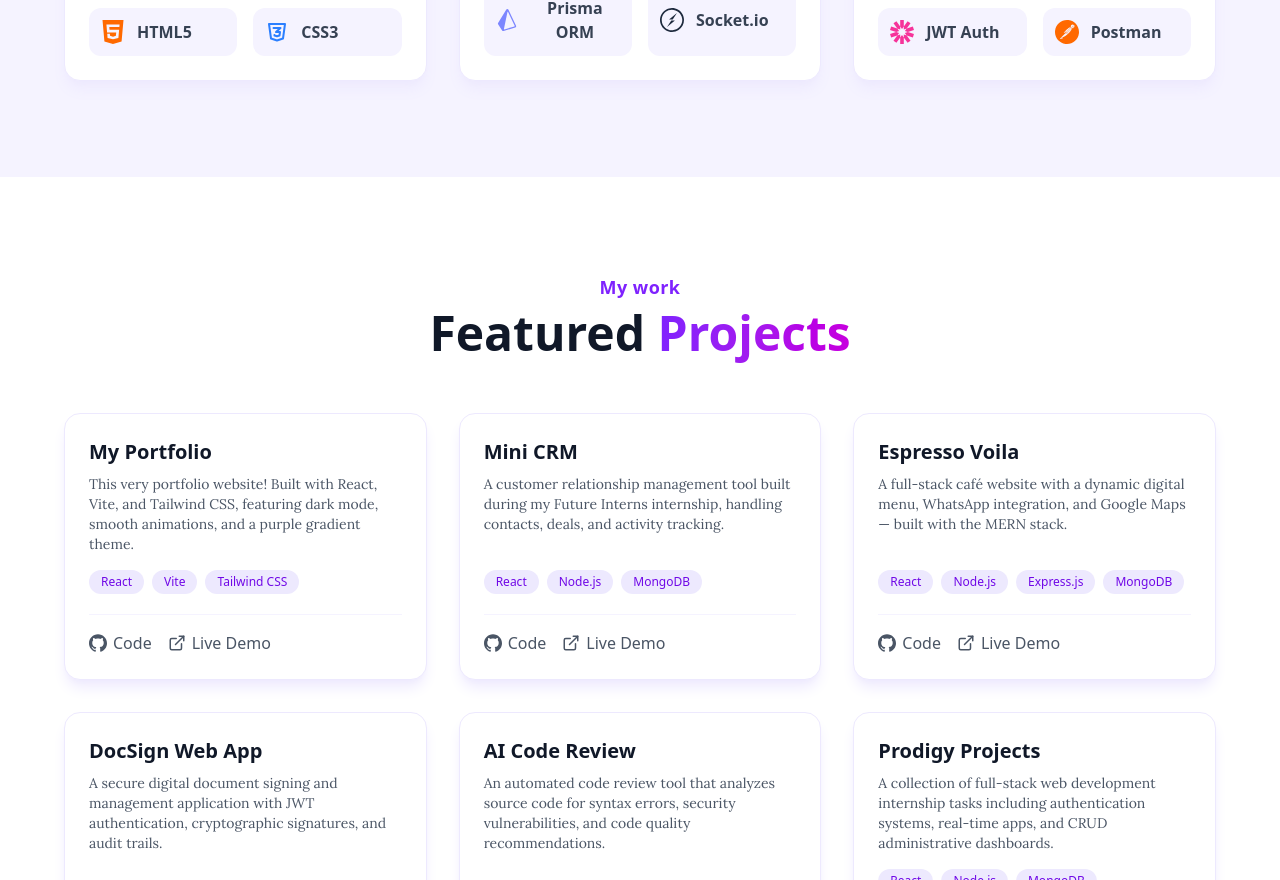
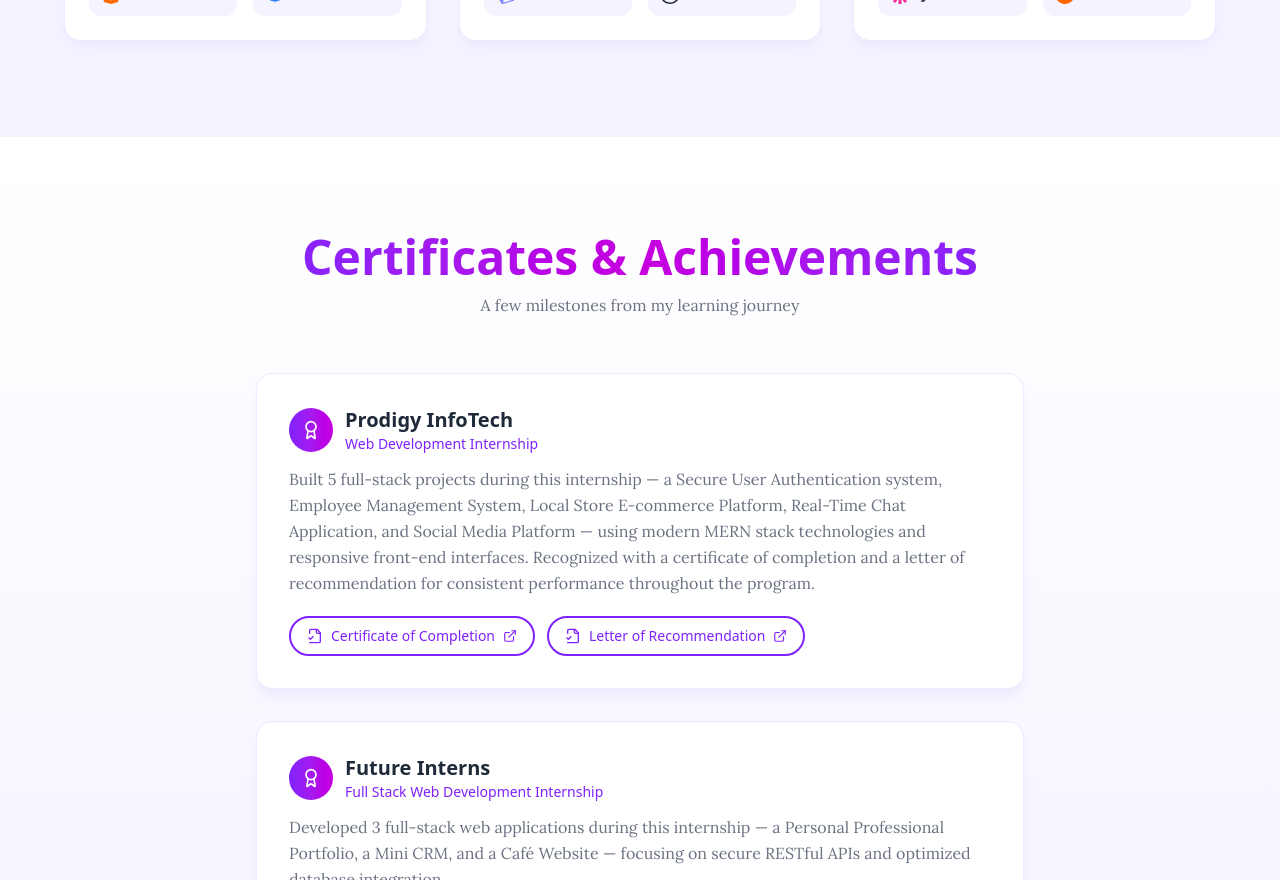
Before and after one commit to gloriasemyol/FUTURE_FS_01, a React (Vite) app: page / in a window 1280 px wide. Shown: the part 1920-2800 px from the top of the page. Built offline with nearby package versions, Linux system fonts and the light colour scheme.

Commit message:
Certificates added

```diff
--- a/src/App.jsx
+++ b/src/App.jsx
@@ -3,6 +3,7 @@
 import Hero from "./components/Hero";
 import About from "./components/About";
 import Skills from "./components/Skills";
+import Certificates from "./components/Certificates";
 import Projects from "./components/Projects";
 import Resume from "./components/Resume";
 import Contact from "./components/Contact";
@@ -31,6 +32,7 @@
       <Hero />
       <About />
       <Skills />
+      <Certificates />
       <Projects />
       <Resume />
       <Contact />
--- /dev/null
+++ b/src/components/Certificates.jsx
@@ -0,0 +1,93 @@
+import { Award, ExternalLink, FileCheck2 } from "lucide-react";
+
+const certificates = [
+  {
+    title: "Prodigy InfoTech",
+    subtitle: "Web Development Internship",
+    description:
+      "Built 5 full-stack projects during this internship — a Secure User Authentication system, Employee Management System, Local Store E-commerce Platform, Real-Time Chat Application, and Social Media Platform — using modern MERN stack technologies and responsive front-end interfaces. Recognized with a certificate of completion and a letter of recommendation for consistent performance throughout the program.",
+    links: [
+      { label: "Certificate of Completion", url: "https://drive.google.com/open?id=1Lq92euRXeaE91TWHD5fzjygNqyBWF7n4&usp=drive_copy" },
+      { label: "Letter of Recommendation", url: "https://drive.google.com/open?id=1M3EAsgig7lrVCkaaqzQo-t8o0EOt1Df8&usp=drive_copy" },
+    ],
+  },
+  {
+    title: "Future Interns",
+    subtitle: "Full Stack Web Development Internship",
+    description:
+      "Developed 3 full-stack web applications during this internship — a Personal Professional Portfolio, a Mini CRM, and a Café Website — focusing on secure RESTful APIs and optimized database integration.",
+    links: [
+      { label: "Certificate of Completion", url: "https://drive.google.com/open?id=1OigmX9VZ8XbDO9Awe0CWGilgsIjMi3we&usp=drive_copy" },
+      { label: "Letter of Recommendation", url: "https://drive.google.com/open?id=10nhgbA27ih1ENhpV34tXBoP5fIPOpXyC&usp=drive_copy" },
+    ],
+  },
+];
+
+function Certificates() {
+  return (
+    <section
+      id="certificates"
+      className="min-h-screen px-6 py-24 bg-gradient-to-b from-white to-violet-50 dark:from-[#0F0A1F] dark:to-[#1a0f2e]"
+    >
+      <div className="max-w-3xl mx-auto">
+
+        {/* Section Heading */}
+        <div className="text-center mb-14">
+          <h2 className="text-4xl md:text-5xl font-extrabold mb-3 bg-gradient-to-r from-violet-600 via-fuchsia-600 to-violet-600 bg-clip-text text-transparent">
+            Certificates & Achievements
+          </h2>
+          <p className="text-gray-500 dark:text-gray-400 font-lora">
+            A few milestones from my learning journey
+          </p>
+        </div>
+
+        {/* Stacked Certificate Cards */}
+        <div className="flex flex-col gap-8">
+          {certificates.map((cert, index) => (
+            <div
+              key={index}
+              className="w-full rounded-2xl border border-violet-100 dark:border-violet-900/40 bg-white dark:bg-[#150c28] shadow-lg shadow-violet-200/40 dark:shadow-violet-950/40 p-6 md:p-8 hover:-translate-y-1 transition-transform"
+            >
+              <div className="flex items-center gap-3 mb-3">
+                <div className="w-11 h-11 flex items-center justify-center rounded-full bg-gradient-to-r from-violet-600 to-fuchsia-600 shrink-0">
+                  <Award size={20} className="text-white" />
+                </div>
+                <div>
+                  <h3 className="text-xl font-semibold text-gray-800 dark:text-gray-100">
+                    {cert.title}
+                  </h3>
+                  <p className="text-sm text-violet-600 dark:text-violet-400 font-medium">
+                    {cert.subtitle}
+                  </p>
+                </div>
+              </div>
+
+              <p className="text-gray-500 dark:text-gray-400 font-lora leading-relaxed mb-5">
+                {cert.description}
+              </p>
+
+              <div className="flex flex-wrap gap-3">
+                {cert.links.map((link, i) => (
+                  <a
+                    key={i}
+                    href={link.url}
+                    target="_blank"
+                    rel="noreferrer"
+                    className="inline-flex items-center gap-2 px-4 py-2 rounded-full text-sm font-medium border-2 border-violet-600 text-violet-600 dark:text-violet-400 dark:border-violet-400 hover:bg-violet-50 dark:hover:bg-violet-900/30 transition-colors"
+                  >
+                    <FileCheck2 size={16} />
+                    {link.label}
+                    <ExternalLink size={14} />
+                  </a>
+                ))}
+              </div>
+            </div>
+          ))}
+        </div>
+
+      </div>
+    </section>
+  );
+}
+
+export default Certificates;
--- a/src/components/Navbar.jsx
+++ b/src/components/Navbar.jsx
@@ -8,6 +8,7 @@
     { name: "Home", href: "#home" },
     { name: "About", href: "#about" },
     { name: "Skills", href: "#skills" },
+    { name: "Certificates", href: "#certificates" },
     { name: "Projects", href: "#projects" },
     { name: "Resume", href: "#resume" },
     { name: "Contact", href: "#contact" },
--- a/src/components/Skills.jsx
+++ b/src/components/Skills.jsx
@@ -75,7 +75,7 @@
               key={category.title}
               className="bg-white dark:bg-[#1E1433] rounded-2xl p-6 border border-violet-100 dark:border-violet-900/40 shadow-lg shadow-violet-100 dark:shadow-none"
             >
-              <h3 className="text-2xl font-bold text-gray-900 dark:text-white mb-6">
+              <h3 className="text-xl font-bold text-gray-900 dark:text-white mb-6">
                 {category.title}
               </h3>
 
@@ -87,8 +87,8 @@
                       key={skill.name}
                       className="flex items-center gap-3 p-3 rounded-xl bg-violet-50 dark:bg-[#150c28] hover:scale-105 transition-transform"
                     >
-                      <Icon className={`w-6 h-6 ${skill.color}`} />
-                      <span className="text-base font-semibold text-gray-700 dark:text-gray-200">
+                      <Icon className={`w-5 h-5 ${skill.color}`} />
+                      <span className="text-sm font-semibold text-gray-700 dark:text-gray-200">
                         {skill.name}
                       </span>
                     </div>
```
